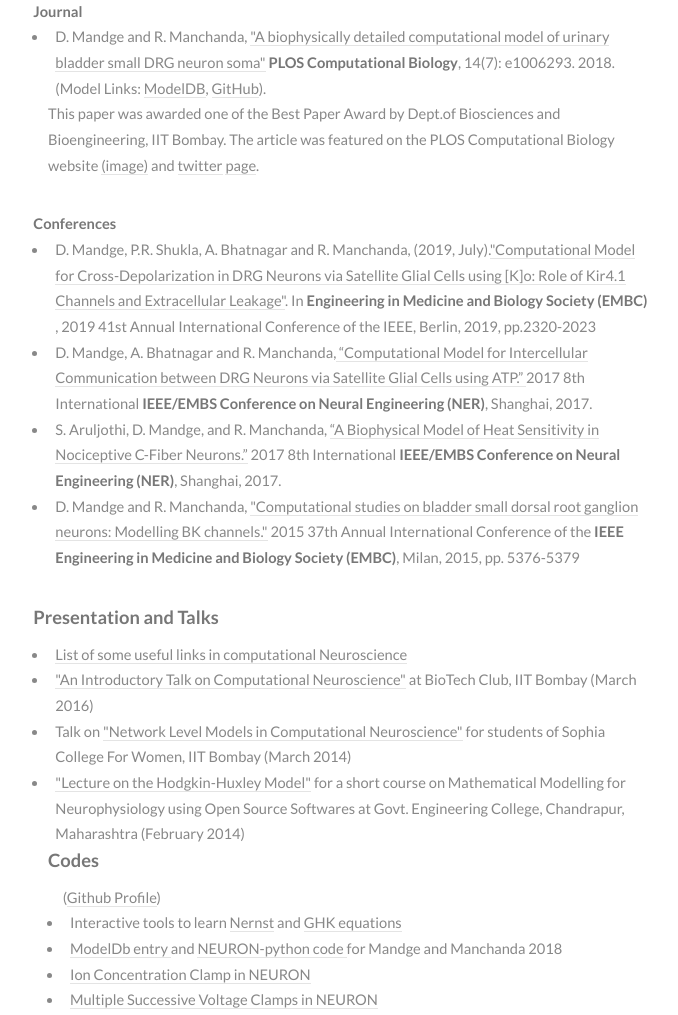
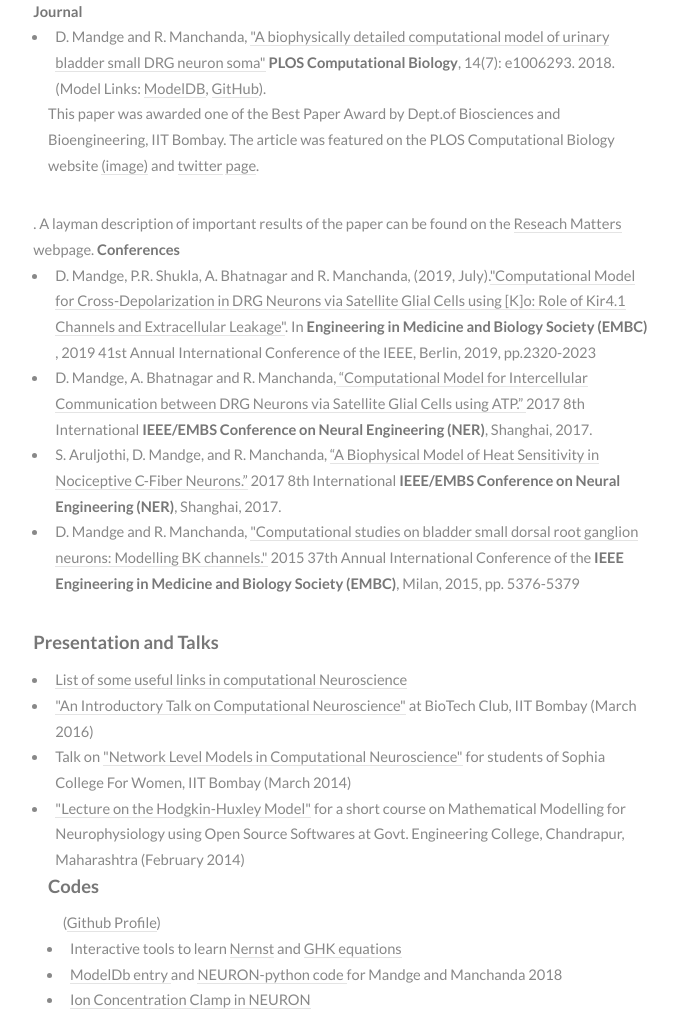
Before and after one commit to darshanmandge/darshanmandge.github.io, a plain HTML site: page index.html in a window 1280 px wide. Shown: the part 1062-2077 px from the top of the page, without its empty margins (152-830 px from the left). Drawn offline with Linux system fonts and the light colour scheme.

Commit message:
Adding research matters weblink for PLOS CB
for PLOS CB paper

```diff
--- a/index.html
+++ b/index.html
@@ -97,7 +97,7 @@
 									    <ul style="list-style-type:disc">
 									     <li>D. Mandge and R. Manchanda, <a href="https://goo.gl/VWfdCC"> "A biophysically detailed computational model of urinary bladder small DRG neuron soma"</a> <b>PLOS Computational Biology</b>, 14(7): e1006293. 2018. (Model Links: <a href="https://modeldb.yale.edu/243448">ModelDB</a>, <a href="https://github.com/ModelDBRepository/243448">GitHub</a>).</li>
 									     This paper was awarded one of the Best Paper Award by Dept.of Biosciences and Bioengineering, IIT Bombay. The article was featured on the PLOS Computational Biology website <a href = "images/plosCB_featured_20072018.JPG">(image)</a> and <a href="https://twitter.com/PLOSCompBiol/status/1022149478604853248">twitter</a>  <a href="https://twitter.com/PLOSCompBiol/status/1022308022159388673">page</a>.
-									      </ul>
+									      </ul>. A layman description of important results of the paper can be found on the <a href="https://twitter.com/SciResMatters/status/1244831995986935808"> Reseach Matters </a> webpage.
 									    <b>Conferences</b>
                                         <ul style="list-style-type:disc">
 										  <li>D. Mandge, P.R. Shukla, A. Bhatnagar and R. Manchanda, (2019, July).<a href="https://doi.org/10.1109/EMBC.2019.8857153">"Computational Model for Cross-Depolarization in DRG Neurons via Satellite Glial Cells using [K]o: Role of Kir4.1 Channels and Extracellular Leakage"</a>. In <b> Engineering in Medicine and Biology Society (EMBC) </b>, 2019 41st Annual International Conference of the IEEE, Berlin, 2019, pp.2320-2023</li>
```
